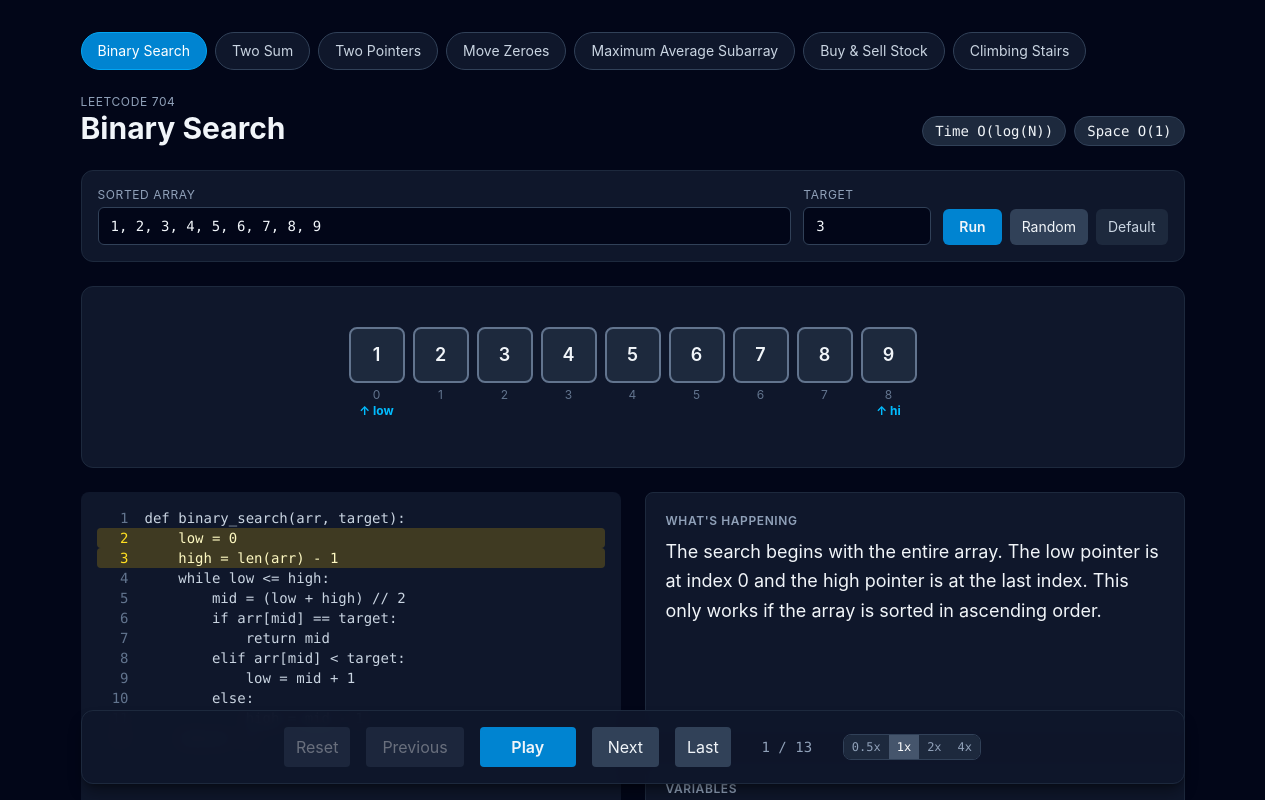
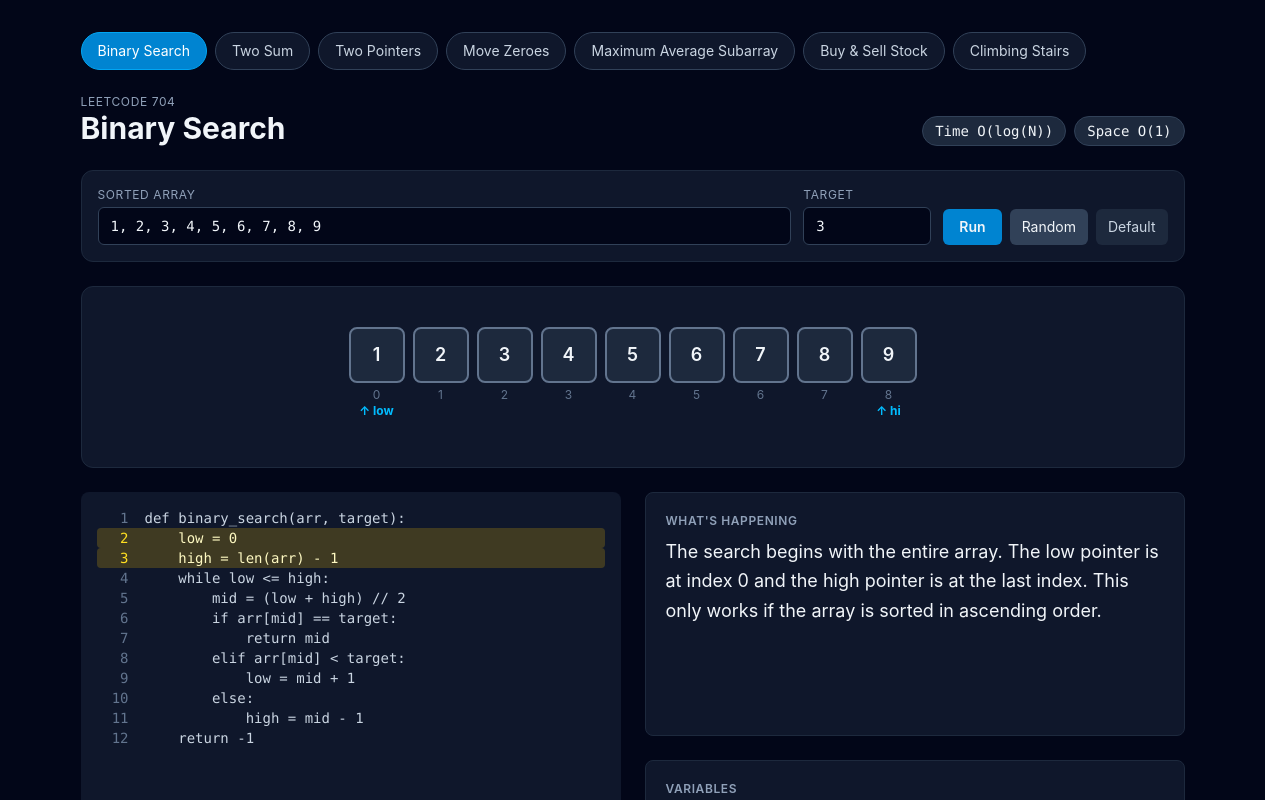
Before and after one commit to max-dean05/under-the-hood, a React (Vite) app: page / in a window 1280 px wide. Shown: the top 800 px of the page. Built offline with nearby package versions, Linux system fonts and the light colour scheme.

Commit message:
moved the navigation controls back to the bottom of the page instead of being sticky

```diff
--- a/src/App.jsx
+++ b/src/App.jsx
@@ -161,7 +161,7 @@ function App() {
           </div>
 
           {/* Navigation controls */}
-          <div className="sticky bottom-4 z-10 flex flex-wrap items-center justify-center gap-4 bg-slate-900/95 backdrop-blur border border-slate-800 rounded-xl py-4 shadow-lg shadow-black/40">
+          <div className="flex flex-wrap items-center justify-center gap-4 bg-slate-900 border border-slate-800 rounded-xl py-4">
             <button
               onClick={() => goTo(0)}
               disabled={isFirstStep}
```
